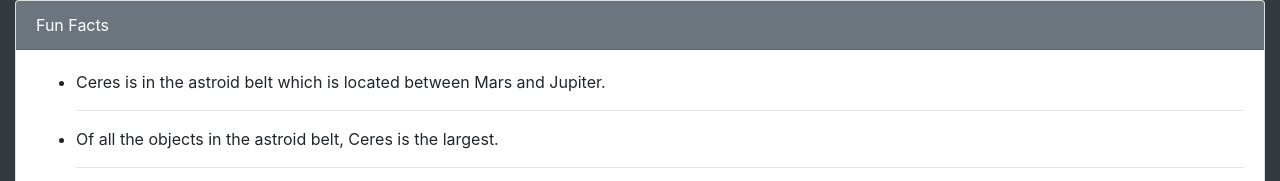
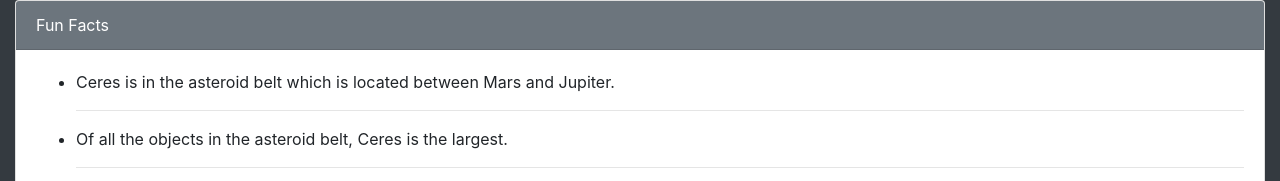
Before and after one commit to JohnWGray2/SpaceGakusei, a plain HTML site: page ceres.html in a window 1280 px wide. Shown: the part 1423-1604 px from the top of the page. Drawn offline with nearby package versions, Linux system fonts and the light colour scheme.

Commit message:
Fixed typos

```diff
--- a/ceres.html
+++ b/ceres.html
@@ -187,9 +187,9 @@
             <div id="collapseTwo" class="collapse show">
                 <div class="card-body">
                     <ul>
-                        <li>Ceres is in the astroid belt which is located between Mars and Jupiter.</li>
+                        <li>Ceres is in the asteroid belt which is located between Mars and Jupiter.</li>
                         <hr>
-                        <li>Of all the objects in the astroid belt, Ceres is the largest. </li>
+                        <li>Of all the objects in the asteroid belt, Ceres is the largest. </li>
                         <hr>
                         <li>Ceres has a very thin atmosphere.</li>
                         <hr>
```
